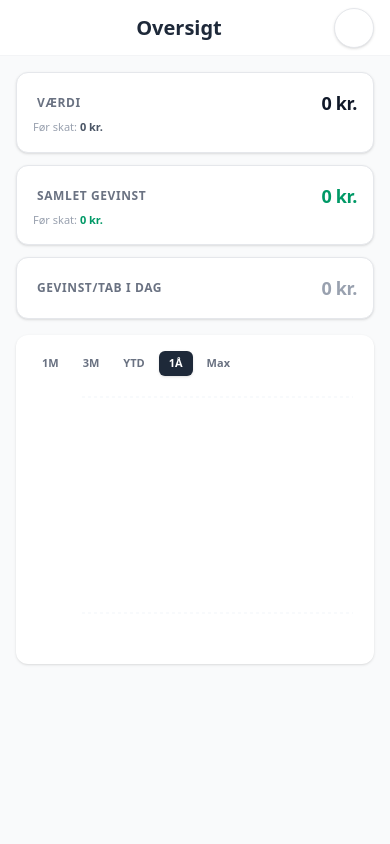
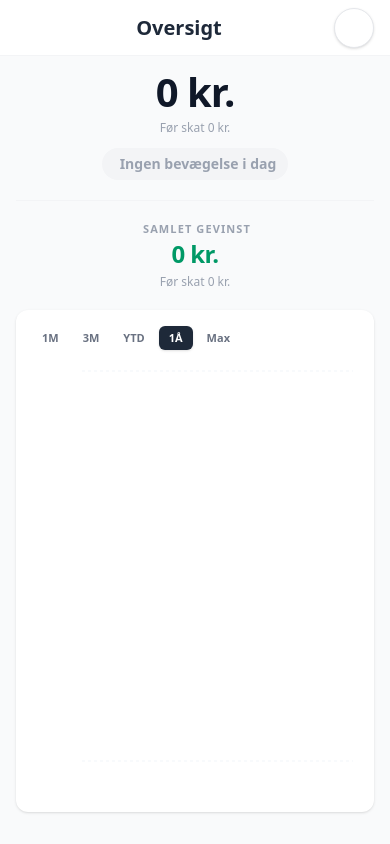
Before and after one commit to mosegard/portfolio-app, a React (Vite) app: page / in a window 390 px wide. Built offline with nearby package versions, Linux system fonts and the light colour scheme.

Commit message:
better on smaller phones

```diff
--- a/src/components/views/DashboardView.jsx
+++ b/src/components/views/DashboardView.jsx
@@ -1,4 +1,4 @@
-import React, { useState, useEffect, useRef } from 'react';
+import React, { useState, useEffect, useLayoutEffect, useRef } from 'react';
 import { AreaChart, Area, XAxis, YAxis, Tooltip, ResponsiveContainer, CartesianGrid, ReferenceLine, ReferenceArea, LineChart, Line } from 'recharts';
 import ModalPortal from '../ModalPortal';
 import { formatCurrency, formatCurrencyNoDecimals } from '../../utils';
@@ -341,6 +341,56 @@ const DashboardView = ({ calc, marketData, settings, setSettings, uniqueTickers,
     const [modals, setModals] = useState({ movers: false, liquidation: false, allocation: false, gain: false, taxBreakdown: false });
     const toggleModal = (key, val) => setModals(prev => ({ ...prev, [key]: val }));
 
+    // On phones, size the chart to exactly fill the space down to the bottom of the
+    // screen (app-like feel) instead of leaving a gap. Measured in JS (not CSS %
+    // height) since the chart sits inside a scrollable flex chain where percentage
+    // heights don't reliably resolve. Only recomputed on resize/orientation/content
+    // reflow - never on data ticks - so live price updates can't shift the chart.
+    const rootRef = useRef(null);
+    const chartAreaRef = useRef(null);
+    const [mobileChartHeight, setMobileChartHeight] = useState(null);
+    useLayoutEffect(() => {
+        const MIN_HEIGHT = 220;
+        // Self-correcting: measure how far the page's actual bottom edge is from the
+        // viewport bottom (using whatever chart height is CURRENTLY applied) and
+        // adjust by exactly that overshoot/gap, rather than guessing a fixed margin
+        // constant (unreliable - actual trailing space depends on padding/space-y
+        // internals we don't want to hardcode).
+        const recalc = () => {
+            if (window.innerWidth >= 640 || !chartAreaRef.current || !rootRef.current) {
+                setMobileChartHeight(null);
+                return;
+            }
+            const currentHeight = chartAreaRef.current.getBoundingClientRect().height;
+            const overshoot = rootRef.current.getBoundingClientRect().bottom - window.innerHeight;
+            const target = Math.round(currentHeight - overshoot);
+            setMobileChartHeight(prev => {
+                const next = Math.max(MIN_HEIGHT, target);
+                // Avoid a redundant state update (and therefore an extra ResizeObserver
+                // round-trip) once we've converged within a pixel of rounding noise.
+                return prev != null && Math.abs(prev - next) <= 1 ? prev : next;
+            });
+        };
+        recalc();
+        // A couple of follow-up passes catch late reflow (icon font swap-in, first
+        // real data replacing placeholder values) without ever running on a timer.
+        const raf = requestAnimationFrame(recalc);
+        const timer = setTimeout(recalc, 400);
+        // Observe the whole page's content (not just the chart card) so a height
+        // change ANYWHERE above the chart (e.g. the hero numbers) re-triggers this.
+        const ro = new ResizeObserver(recalc);
+        if (rootRef.current) ro.observe(rootRef.current);
+        window.addEventListener('resize', recalc);
+        window.addEventListener('orientationchange', recalc);
+        return () => {
+            cancelAnimationFrame(raf);
+            clearTimeout(timer);
+            ro.disconnect();
+            window.removeEventListener('resize', recalc);
+            window.removeEventListener('orientationchange', recalc);
+        };
+    }, []);
+
     // Use Custom Hook for Data Logic
     const {
         todayStats, numericValueData, numericGrowthData, yoyData, getFxRate, getPositionValueWithPrev
@@ -366,6 +416,17 @@ const DashboardView = ({ calc, marketData, settings, setSettings, uniqueTickers,
     const allTimeGainAfterTax = allTimeGain - (calc.liquidation?.totalTaxBurden || 0);
     // No day-level tax event actually occurs - this is an estimate using the overall effective tax rate.
     const todayGainAfterTax = todayStats.todayGain * (1 - (calc.liquidation?.effectiveTaxRate || 0) / 100);
+
+    // Stable "today" badge text/colors (mobile hero) - always rendered, same shape,
+    // regardless of sign/data availability, so it never shifts other content around.
+    const todayHasData = todayStats.activeCount > 0;
+    const todayIsPositive = todayGainAfterTax > 0;
+    const todayIsNegative = todayGainAfterTax < 0;
+    const todayBadgeClasses = !todayHasData
+        ? 'bg-gray-100 text-gray-400'
+        : todayIsPositive ? 'bg-emerald-50 text-emerald-700' : todayIsNegative ? 'bg-rose-50 text-rose-700' : 'bg-gray-100 text-gray-500';
+    const todayBadgeIcon = !todayHasData ? 'ph-minus' : todayIsPositive ? 'ph-arrow-up-right' : todayIsNegative ? 'ph-arrow-down-right' : 'ph-minus';
+    const todaySign = todayIsPositive ? '+' : '';
 
     const breakdownData = [
         { label: 'Realiseret Aktiegevinst', val: bd.stocks, icon: 'ph-trend-up', color: 'text-blue-600', bg: 'bg-blue-50' },
@@ -473,7 +534,7 @@ const DashboardView = ({ calc, marketData, settings, setSettings, uniqueTickers,
     };
 
     return (
-        <div className="p-4 sm:p-6 md:p-8 space-y-4 sm:space-y-8 animate-in fade-in duration-500 max-w-6xl mx-auto">
+        <div ref={rootRef} className="p-4 sm:p-6 md:p-8 space-y-4 sm:space-y-8 animate-in fade-in duration-500 max-w-6xl mx-auto">
 
             {/* --- MODALS --- */}
             {modals.allocation && <AllocationModal onClose={() => toggleModal('allocation', false)} portfolio={calc.portfolio} marketData={marketData} getFxRate={getFxRate} />}
@@ -538,29 +599,70 @@ const DashboardView = ({ calc, marketData, settings, setSettings, uniqueTickers,
                 </ModalPortal>
             )}
 
-            {/* --- CARDS --- */}
-            <div className="grid grid-cols-1 lg:grid-cols-2 2xl:grid-cols-3 gap-3 sm:gap-6">
-                <div onClick={() => toggleModal('taxBreakdown', true)} className="bg-white rounded-xl p-4 sm:p-5 border border-gray-200 shadow-sm grid grid-cols-[1fr_auto] items-center gap-x-3 gap-y-0.5 sm:flex sm:flex-col sm:items-stretch sm:justify-between sm:gap-0 cursor-pointer hover:bg-blue-50 hover:border-blue-300 transition-all group">
+            {/* --- MOBILE HERO (phones only) --- */}
+            {/* Everything here shares ONE alignment (centered) and ONE label/value/subtitle
+                typographic pattern - only size/weight signal primary vs secondary, so the
+                hierarchy reads as intentional instead of a scattered mix of alignments. */}
+            <div className="sm:hidden text-center">
+                <div onClick={() => toggleModal('taxBreakdown', true)} className="cursor-pointer active:opacity-70 transition-opacity" aria-label="Værdi">
+                    <div className="text-[2.5rem] leading-none font-extrabold text-gray-900 tracking-tight tabular-nums">
+                        <AnimatedValue value={calc.currentVal - calc.currentTax} formatter={formatCurrencyNoDecimals} showTrend={false} className="justify-center" />
+                    </div>
+                    <div className="mt-2 text-xs text-gray-400 font-medium tabular-nums">
+                        Før skat {formatCurrencyNoDecimals(calc.currentVal)}
+                    </div>
+                </div>
+
+                {/* Today's change - fixed shape/position regardless of sign or data availability */}
+                <div className="mt-3 flex justify-center">
+                    <button onClick={() => toggleModal('movers', true)} className={`inline-flex items-center gap-1.5 px-3 py-1.5 rounded-full text-sm font-bold tabular-nums ${todayBadgeClasses}`}>
+                        <i className={`ph ${todayBadgeIcon}`}></i>
+                        {todayHasData ? (
+                            <span>{todaySign}{formatCurrencyNoDecimals(todayGainAfterTax)} · {todaySign}{todayStats.todayPct.toFixed(2)}% i dag</span>
+                        ) : (
+                            <span>Ingen bevægelse i dag</span>
+                        )}
+                    </button>
+                </div>
+
+                <div className="mt-5 pt-4 border-t border-gray-100">
+                    <button onClick={() => toggleModal('gain', true)} className="w-full rounded-xl active:bg-gray-50 transition-colors py-1">
+                        <div className="text-[11px] font-bold uppercase tracking-widest text-gray-400 flex items-center justify-center gap-1">
+                            <i className="ph ph-trend-up"></i>Samlet gevinst
+                        </div>
+                        <div className={`mt-1 text-2xl leading-none font-extrabold tracking-tight tabular-nums ${allTimeGainAfterTax >= 0 ? 'text-emerald-600' : 'text-rose-600'}`}>
+                            {allTimeGainAfterTax > 0 ? '+' : ''}{formatCurrencyNoDecimals(allTimeGainAfterTax)}
+                        </div>
+                        <div className="mt-2 text-xs text-gray-400 font-medium tabular-nums">
+                            Før skat {allTimeGain > 0 ? '+' : ''}{formatCurrencyNoDecimals(allTimeGain)}
+                        </div>
+                    </button>
+                </div>
+            </div>
+
+            {/* --- CARDS (tablet/desktop) --- */}
+            <div className="hidden sm:grid sm:grid-cols-1 lg:grid-cols-2 2xl:grid-cols-3 gap-6">
+                <div onClick={() => toggleModal('taxBreakdown', true)} className="bg-white rounded-xl p-5 border border-gray-200 shadow-sm flex flex-col justify-between cursor-pointer hover:bg-blue-50 hover:border-blue-300 transition-all group">
                     <div className="text-gray-500 text-xs font-bold uppercase tracking-wider flex items-center gap-1"><i className="ph ph-bank"></i>Værdi</div>
-                    <div className="text-lg sm:mt-2 sm:text-3xl font-bold text-gray-900 tracking-tight text-right sm:text-left">
+                    <div className="mt-2 text-3xl font-bold text-gray-900 tracking-tight">
                         <AnimatedValue value={calc.currentVal - calc.currentTax} formatter={formatCurrencyNoDecimals} />
                     </div>
-                    <div className="col-span-2 sm:col-span-1 text-[11px] sm:text-xs text-gray-400 font-medium sm:mt-1">
+                    <div className="mt-1 text-xs text-gray-400 font-medium">
                         Før skat: <span className="text-gray-600 font-semibold">{formatCurrencyNoDecimals(calc.currentVal)}</span>
                     </div>
                 </div>
-                <div onClick={() => toggleModal('gain', true)} className="bg-white rounded-xl p-4 sm:p-5 border border-gray-200 shadow-sm grid grid-cols-[1fr_auto] items-center gap-x-3 gap-y-0.5 sm:flex sm:flex-col sm:items-stretch sm:justify-between sm:gap-0 cursor-pointer hover:bg-blue-50 hover:border-blue-300 transition-all group">
+                <div onClick={() => toggleModal('gain', true)} className="bg-white rounded-xl p-5 border border-gray-200 shadow-sm flex flex-col justify-between cursor-pointer hover:bg-blue-50 hover:border-blue-300 transition-all group">
                     <div className="text-gray-500 text-xs font-bold uppercase tracking-wider flex items-center gap-1"><i className="ph ph-trend-up"></i>Samlet gevinst</div>
-                    <div className={`text-lg sm:mt-2 sm:text-3xl font-bold tracking-tight text-right sm:text-left ${allTimeGainAfterTax >= 0 ? 'text-emerald-600' : 'text-rose-600'}`}>
+                    <div className={`mt-2 text-3xl font-bold tracking-tight ${allTimeGainAfterTax >= 0 ? 'text-emerald-600' : 'text-rose-600'}`}>
                         <AnimatedValue value={allTimeGainAfterTax} formatter={formatCurrencyNoDecimals} />
                     </div>
-                    <div className="col-span-2 sm:col-span-1 text-[11px] sm:text-xs text-gray-400 font-medium sm:mt-1">
+                    <div className="mt-1 text-xs text-gray-400 font-medium">
                         Før skat: <span className={`font-semibold ${allTimeGain >= 0 ? 'text-emerald-600' : 'text-rose-600'}`}>{formatCurrencyNoDecimals(allTimeGain)}</span>
                     </div>
                 </div>
-                <div onClick={() => toggleModal('movers', true)} className="bg-white rounded-xl p-4 sm:p-5 border border-gray-200 shadow-sm grid grid-cols-[1fr_auto] items-center gap-x-3 gap-y-0.5 sm:flex sm:flex-col sm:items-stretch sm:justify-between sm:gap-0 cursor-pointer hover:bg-blue-50 hover:border-blue-300 transition-all group">
+                <div onClick={() => toggleModal('movers', true)} className="bg-white rounded-xl p-5 border border-gray-200 shadow-sm flex flex-col justify-between cursor-pointer hover:bg-blue-50 hover:border-blue-300 transition-all group">
                     <div className="text-gray-500 text-xs font-bold uppercase tracking-wider flex items-center gap-1"><i className="ph ph-arrow-up-right"></i>Gevinst/Tab i dag</div>
-                    <div className={`text-lg sm:mt-2 sm:text-3xl font-bold tracking-tight text-right sm:text-left ${todayStats.activeCount === 0 ? 'text-gray-400' : (todayGainAfterTax >= 0 ? 'text-emerald-600' : 'text-rose-600')}`}>
+                    <div className={`mt-2 text-3xl font-bold tracking-tight ${todayStats.activeCount === 0 ? 'text-gray-400' : (todayGainAfterTax >= 0 ? 'text-emerald-600' : 'text-rose-600')}`}>
                         {todayStats.activeCount > 0 ? (
                             <AnimatedValue
                                 value={todayGainAfterTax}
@@ -570,7 +672,7 @@ const DashboardView = ({ calc, marketData, settings, setSettings, uniqueTickers,
                         ) : "0 kr."}
                     </div>
                     {todayStats.activeCount > 0 && (
-                        <div className="col-span-2 sm:col-span-1 text-[11px] sm:text-xs text-gray-400 font-medium sm:mt-1">
+                        <div className="mt-1 text-xs text-gray-400 font-medium">
                             Før skat: <span className={`font-semibold ${todayStats.todayGain >= 0 ? 'text-emerald-600' : 'text-rose-600'}`}>{formatCurrencyNoDecimals(todayStats.todayGain)}</span>
                         </div>
                     )}
@@ -682,8 +784,8 @@ const DashboardView = ({ calc, marketData, settings, setSettings, uniqueTickers,
                             </div>
                         </div>
 
-                        {/* Chart area */}
-                        <div className="h-64 sm:h-72 w-full">
+                        {/* Chart area: fills exactly to the bottom of the screen on phones (see mobileChartHeight above) */}
+                        <div ref={chartAreaRef} className="h-64 sm:h-72 w-full" style={mobileChartHeight ? { height: mobileChartHeight } : undefined}>
                             {chartMode === 'yoy' ? (
                                 <YearOverYearChart yoyData={yoyData} selectedYears={yoySelectedYears} years={years} />
                             ) : (
```
